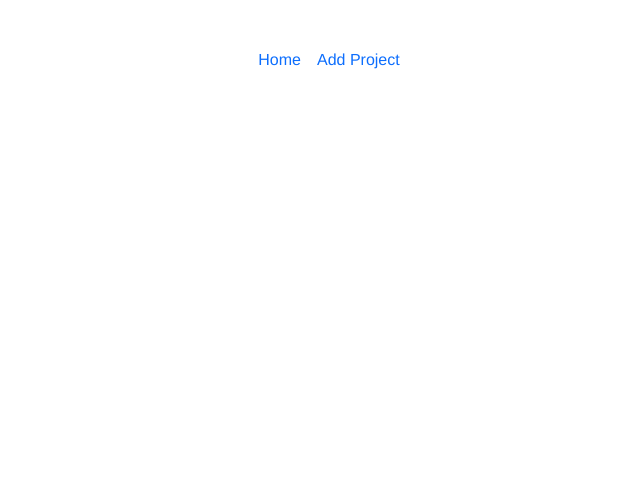
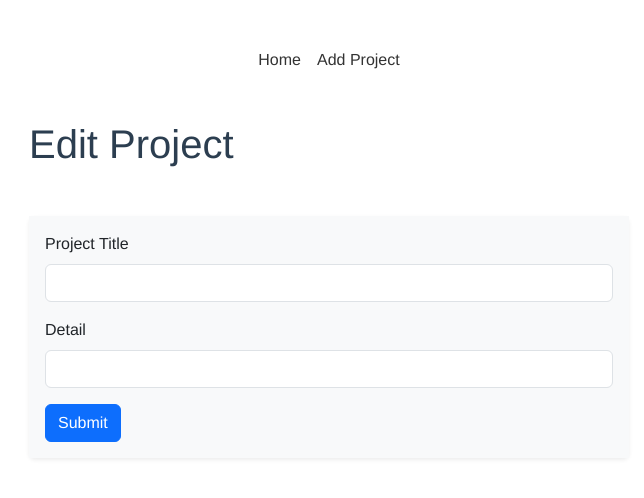
Before and after one commit to AUNG-MIN-OO/vue_js_recall, a Vue app in the folder project-planner/: page /edit-project/1525 in a window 1280 px wide. Before the commit this address had no page. Shown: the top 498 px of the page, without its empty margins (311-955 px from the left). Built offline with nearby package versions, Linux system fonts and the light colour scheme; no server answers.

Commit message:
update project completed

```diff
--- a/project-planner/database/db.json
+++ b/project-planner/database/db.json
@@ -2,26 +2,26 @@
   "projects": [
     {
       "id": "3",
-      "title": "project title 3",
-      "details": "project details 3",
-      "complete": true
+      "title": "project 3 title 3 asfasfas",
+      "detail": "project details aa asfasfas",
+      "complete": false
     },
     {
       "id": "4",
       "title": "project title 4",
-      "details": "project details 4",
+      "detail": "project details 4",
       "complete": false
     },
     {
       "id": "5",
       "title": "project title 5",
-      "details": "project details 5",
+      "detail": "project details 5",
       "complete": true
     },
     {
-      "id": "6",
-      "title": "project title 6",
-      "details": "project details 6",
+      "id": "6417",
+      "title": "hi",
+      "detail": "hello",
       "complete": false
     }
   ]
--- a/project-planner/src/components/NavBar.vue
+++ b/project-planner/src/components/NavBar.vue
@@ -12,6 +12,7 @@
 <style scoped>
     a{
         text-decoration: none;
+        color: #333 ;
     }
     a.router-link-active{
         background: #2c3e50;
--- a/project-planner/src/components/SingleProject.vue
+++ b/project-planner/src/components/SingleProject.vue
@@ -3,17 +3,19 @@
         <div class="card-body bg-light">
             <div class="d-flex justify-content-between align-items-center">
                 <div>
-                    <h3 class="text-primary text-capitalize fw-bold" @click="showDetails=!showDetails">
+                    <h3 class="text-primary text-capitalize fw-bold mb-0" @click="showDetails=!showDetails">
                         {{project.title}}
                     </h3>
                 </div>
                 <div>
                     <i class="bi bi-trash me-2 text-danger fs-4" @click="deleteProject"></i>
-                    <i class="bi bi-pencil-square text-warning me-2 fs-4"></i>
+                    <router-link :to="{name : 'EditProject', params : {id:project.id}}">
+                        <i class="bi bi-pencil-square text-warning me-2 fs-4"></i>
+                    </router-link>
                     <i class="bi bi-check-circle-fill text-success me-2 fs-4" @click=completeProject></i>
                 </div>
             </div>
-            <p v-if="showDetails">{{project.details}}</p>
+            <p v-if="showDetails" class="mb-0">{{project.detail}}</p>
         </div>
     </div>
 </template>
--- a/project-planner/src/router/index.js
+++ b/project-planner/src/router/index.js
@@ -1,6 +1,7 @@
 import { createRouter, createWebHistory } from 'vue-router'
 import Home from '../views/Home.vue'
 import AddProject from "@/views/AddProject.vue";
+import EditProject from "@/views/EditProject.vue";
 
 const routes = [
   {
@@ -12,6 +13,12 @@ const routes = [
     path: '/add-project',
     name: 'AddProject',
     component: AddProject
+  },
+  {
+    path: '/edit-project/:id',
+    name: 'EditProject',
+    component: EditProject,
+    props: true
   }
 ]
 
--- a/project-planner/src/views/AddProject.vue
+++ b/project-planner/src/views/AddProject.vue
@@ -1,16 +1,16 @@
 <template>
     <div>
-        <h1 class="my-3">Add New Project</h1>
+        <h1 class="my-5">Add New Project</h1>
         <div class="card mb-3 shadow-sm border-0">
             <div class="card-body bg-light">
-                <form>
+                <form @submit.prevent="addProject">
                     <div class="mb-3">
                         <label for="title" class="form-label">Project Title</label>
-                        <input type="text" class="form-control" id="title" aria-describedby="titleHelp">
+                        <input type="text" class="form-control" id="title" aria-describedby="titleHelp" v-model="title">
                     </div>
                     <div class="mb-3">
                         <label for="detail" class="form-label">Detail</label>
-                        <input type="text" class="form-control" id="detail">
+                        <input type="text" class="form-control" id="detail" v-model="detail">
                     </div>
                     <button type="submit" class="btn btn-primary">Submit</button>
                 </form>
@@ -19,8 +19,35 @@
     </div>
 </template>
 
-<script setup>
-
+<script>
+    export default{
+        data(){
+            return{
+                title : "",
+                detail : "",
+            }
+        },
+        methods:{
+            addProject(){
+                fetch("http://localhost:3000/projects",{
+                    method : "POST",
+                    headers : {
+                        "Content-Type" : "application/json"
+                    },
+                    body : JSON.stringify({
+                        title : this.title,
+                        detail : this.detail,
+                        complete : false
+                    })
+                })
+                    .then(()=>{
+                        this.$router.push("/");
+                    })
+                    .catch((err)=>console.log(err))
+                // console.log(this.title, this.detail)
+            }
+        }
+    }
 </script>
 
 <style scoped>
--- /dev/null
+++ b/project-planner/src/views/EditProject.vue
@@ -0,0 +1,69 @@
+<template>
+    <div>
+        <h1 class="my-5">Edit Project</h1>
+        <div class="card mb-3 shadow-sm border-0">
+            <div class="card-body bg-light">
+                <form @submit.prevent="updateProject">
+                    <div class="mb-3">
+                        <label for="title" class="form-label">Project Title</label>
+                        <input type="text" class="form-control" id="title" aria-describedby="titleHelp" v-model="title">
+                    </div>
+                    <div class="mb-3">
+                        <label for="detail" class="form-label">Detail</label>
+                        <input type="text" class="form-control" id="detail" v-model="detail">
+                    </div>
+                    <button type="submit" class="btn btn-primary" @click="updateProject">Submit</button>
+                </form>
+            </div>
+        </div>
+    </div>
+</template>
+
+<script>
+    import {errorMessages} from "@vue/compiler-sfc";
+
+    export default {
+        props : ['id'],
+        data() {
+            return{
+                title : '',
+                detail : '',
+            }
+        },
+        mounted() {
+            fetch('http://localhost:3000/projects/'+this.id)
+                .then((res)=>{
+                    return res.json();
+                })
+                .then((data)=>{
+                    this.title = data.title;
+                    this.detail = data.detail;
+                })
+                .catch((err)=>console.log(err))
+        },
+        methods: {
+            updateProject(){
+                fetch('http://localhost:3000/projects/'+this.id,{
+                    method : "PATCH",
+                    headers : {
+                        "Content-Type" : "application/json"
+                    },
+                    body : JSON.stringify(
+                        {
+                            title : this.title,
+                            detail : this.detail
+                            }
+                        )
+                })
+                    .then(()=>{
+                        this.$router.push("/");
+                    })
+                    .catch((err)=>console.log(err))
+            }
+        }
+    }
+</script>
+
+<style scoped>
+
+</style>
--- a/project-planner/src/views/Home.vue
+++ b/project-planner/src/views/Home.vue
@@ -1,6 +1,6 @@
 <template>
     <div>
-        <h1 class="my-3">Home</h1>
+        <h1 class="my-5">Home</h1>
         <div v-for="project in projects" :key="project.id">
             <SingleProject :project="project" @delete="deleteProject" @complete="completeProject"/>
         </div>
```
